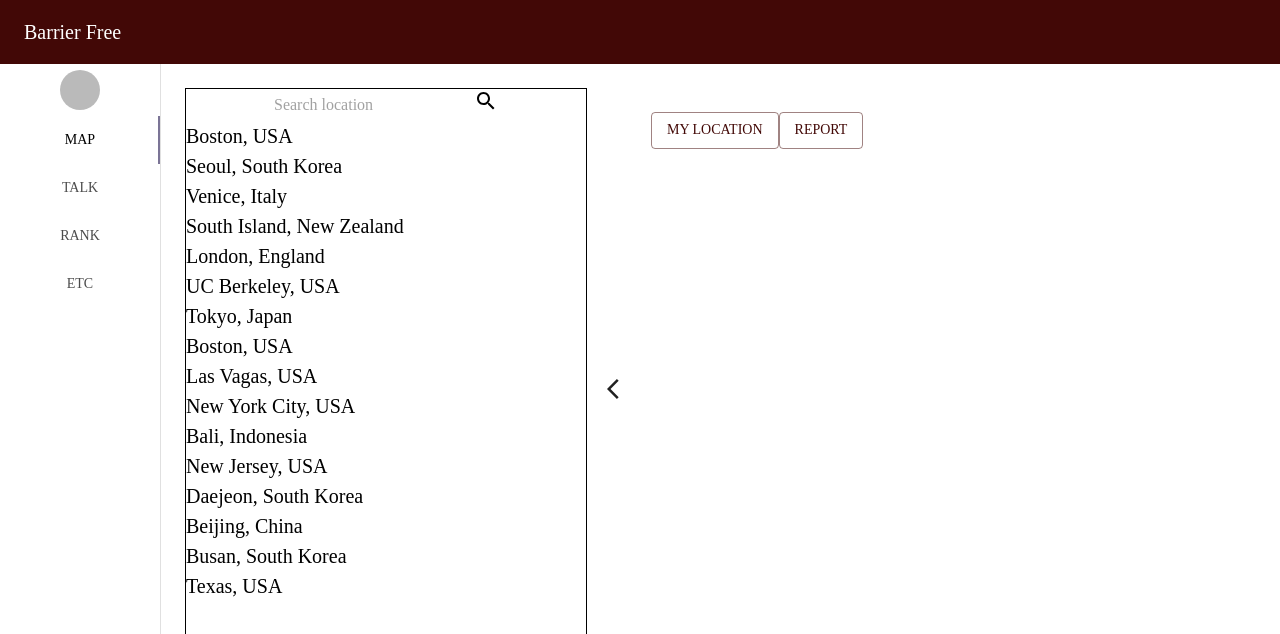
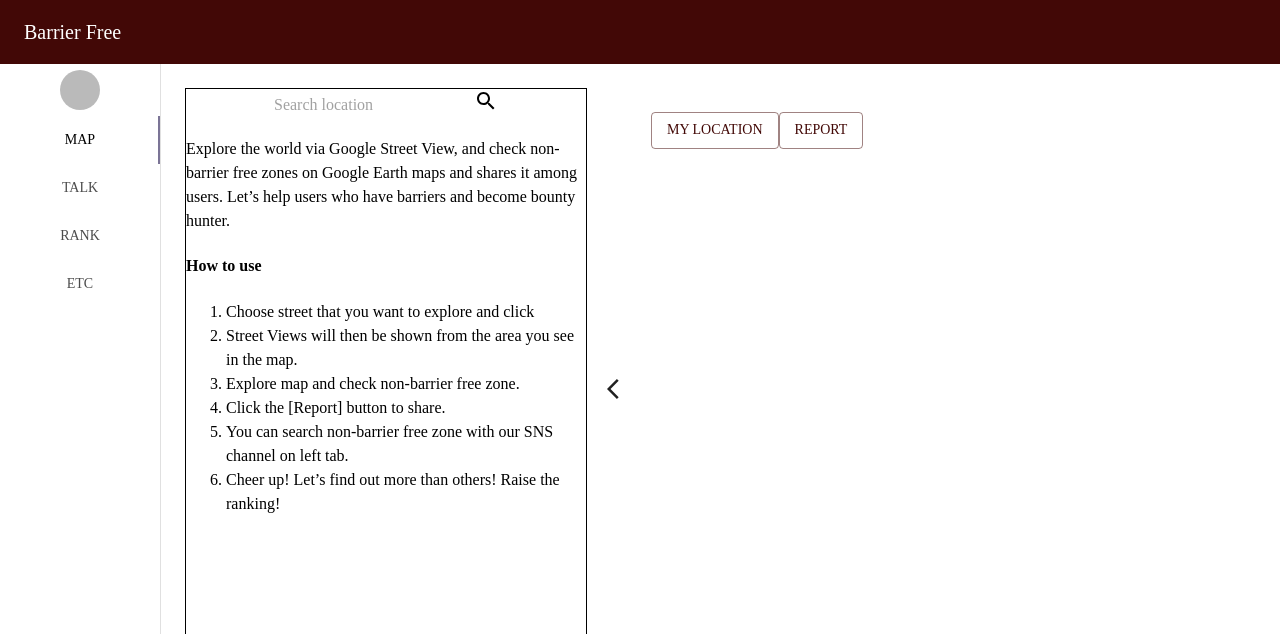
Before and after one commit to fun-cool-sassy/front, a React (Create React App) app: page / in a window 1280 px wide. Both pictures are taken after a click on the tab "MAP". Shown: the top 634 px of the page. Built offline with nearby package versions, Linux system fonts and the light colour scheme; grey boxes are pictures that could not be loaded.

Commit message:
Add additional explanation text

```diff
--- a/src/components/Navigation/index.js
+++ b/src/components/Navigation/index.js
@@ -177,6 +177,27 @@ SimpleDialog.propTypes = {
   selectedValue: PropTypes.string.isRequired,
 };
 
+const explanationText = (
+  <div>
+    <p>
+      Explore the world via Google Street View, and check non-barrier free zones
+      on Google Earth maps and shares it among users. Let’s help users who have
+      barriers and become bounty hunter.{" "}
+    </p>
+    <h4>How to use</h4>
+    <ol>
+      <li>Choose street that you want to explore and click</li>
+      <li>Street Views will then be shown from the area you see in the map.</li>
+      <li>Explore map and check non-barrier free zone.</li>
+      <li>Click the [Report] button to share.</li>
+      <li>
+        You can search non-barrier free zone with our SNS channel on left tab.
+      </li>
+      <li>Cheer up! Let’s find out more than others! Raise the ranking!</li>
+    </ol>
+  </div>
+);
+
 const Navigation = () => {
   const classes = useStyles();
   const [value, setValue] = useState(0);
@@ -224,8 +245,8 @@ const Navigation = () => {
                   inputProps={{ "aria-label": "search" }}
                 />
                 <SearchIcon />
-							</Box>
-							<Typography className={classes.font}>Boston, USA</Typography>
+              </Box>
+              {/* <Typography className={classes.font}>Boston, USA</Typography>
 							<Typography className={classes.font}>Seoul, South Korea</Typography>
 							<Typography className={classes.font}>Venice, Italy</Typography>
 							<Typography className={classes.font}>South Island, New Zealand</Typography>
@@ -240,7 +261,8 @@ const Navigation = () => {
 							<Typography className={classes.font}>Daejeon, South Korea</Typography>
 							<Typography className={classes.font}>Beijing, China</Typography>
 							<Typography className={classes.font}>Busan, South Korea</Typography>
-							<Typography className={classes.font}>Texas, USA</Typography>
+							<Typography className={classes.font}>Texas, USA</Typography> */}
+              {explanationText}
             </Box>
           )}
           <Button height={400} onClick={() => setIsSearchPanel(!isSearchPanel)}>
@@ -319,22 +341,52 @@ const Navigation = () => {
                   <MenuItem value={"TargetRank"}>Target Rank</MenuItem>
                   <MenuItem value={"ProblemRank"}>Problem Rank</MenuItem>
                 </Select>
-							</FormControl>
-							<Typography className={classes.font}>1. qwerty(20 reports)</Typography>
-							<Typography className={classes.font}>2. cherry(19 reports)</Typography>
-							<Typography className={classes.font}>3. momjeans(16 reports)</Typography>
-							<Typography className={classes.font}>4. programmer(15 reports)</Typography>
-							<Typography className={classes.font}>5. janet(14 reports)</Typography>
-							<Typography className={classes.font}>6. bobbuilder(11 reports)</Typography>
-							<Typography className={classes.font}>7. carrot(10 reports)</Typography>
-							<Typography className={classes.font}>8. teambob(9 reports)</Typography>
-							<Typography className={classes.font}>9. drinkbeer(7 reports)</Typography>
-							<Typography className={classes.font}>10. starbucks(6 reports)</Typography>
-							<Typography className={classes.font}>11. angel(4 reports)</Typography>
-							<Typography className={classes.font}>12. asdf(3 reports)</Typography>
-							<Typography className={classes.font}>13. blanket(2 reports)</Typography>
-							<Typography className={classes.font}>14. password(1 reports)</Typography>
-							<Typography className={classes.font}>15. dave(0 reports)</Typography>
+              </FormControl>
+              <Typography className={classes.font}>
+                1. qwerty(20 reports)
+              </Typography>
+              <Typography className={classes.font}>
+                2. cherry(19 reports)
+              </Typography>
+              <Typography className={classes.font}>
+                3. momjeans(16 reports)
+              </Typography>
+              <Typography className={classes.font}>
+                4. programmer(15 reports)
+              </Typography>
+              <Typography className={classes.font}>
+                5. janet(14 reports)
+              </Typography>
+              <Typography className={classes.font}>
+                6. bobbuilder(11 reports)
+              </Typography>
+              <Typography className={classes.font}>
+                7. carrot(10 reports)
+              </Typography>
+              <Typography className={classes.font}>
+                8. teambob(9 reports)
+              </Typography>
+              <Typography className={classes.font}>
+                9. drinkbeer(7 reports)
+              </Typography>
+              <Typography className={classes.font}>
+                10. starbucks(6 reports)
+              </Typography>
+              <Typography className={classes.font}>
+                11. angel(4 reports)
+              </Typography>
+              <Typography className={classes.font}>
+                12. asdf(3 reports)
+              </Typography>
+              <Typography className={classes.font}>
+                13. blanket(2 reports)
+              </Typography>
+              <Typography className={classes.font}>
+                14. password(1 reports)
+              </Typography>
+              <Typography className={classes.font}>
+                15. dave(0 reports)
+              </Typography>
             </Box>
           )}
           <Button height={400} onClick={() => setIsRankPanel(!isRankPanel)}>
@@ -344,7 +396,19 @@ const Navigation = () => {
         </Box>
       </TabPanel>
       <TabPanel value={value} index={4}>
-        Created by Team FCS(Fun Cool Sassy)
+        <h2>Team: Fun Cool Sassy</h2>
+        <h3>Entrepreneur</h3>
+        <p>Young-ji Sim(0g@soongsil.ac.kr)</p>
+        <h3>Designer</h3>
+        <p>Minju Kim(democracy0218@gmail.com)</p>
+        <h3>Developer</h3>
+        <p>Minju Kim(minj01134@gmail.com)</p>
+        <p>Siyual Bak(siyual.bak@gmail.com )</p>
+        <p>Yeong-u Song(songyw9812@gmail.com)</p>
+        <p>Yoojeong Lee(yjclarelee@postech.ac.kr)</p>
+
+        <br />
+        <p>Junction X Seoul</p>
       </TabPanel>
     </div>
   );
```
